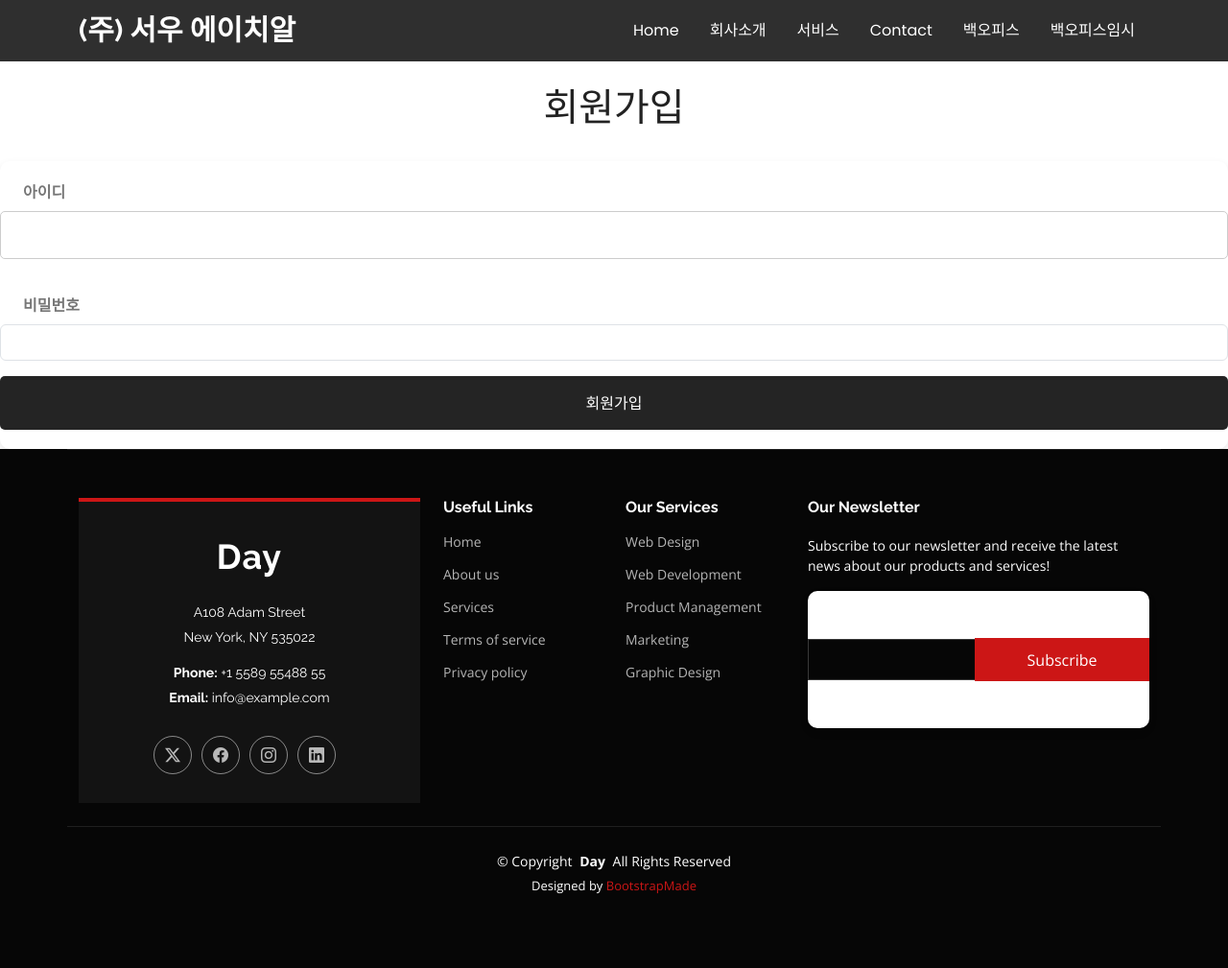
After one commit to abcd00ou/Dong.github.io, a Flask app: page /register in a window 1280 px wide. The commit adds this page. Shown: the whole page at 96% size. Run offline with Flask 3, Linux system fonts and the light colour scheme; some libraries are stand-ins or nearby versions.

Commit message:
로그인/회원가입 페이지 추가

```diff
--- a/app.py
+++ b/app.py
@@ -290,7 +290,12 @@ def create_event():
 @app.route('/backoffice', methods=['GET'])
 @nocache
 def backoffice():
-    return render_template("survey.html")
+    return render_template("backoffice-main.html")
+
+@app.route('/register', methods=['GET'])
+@nocache
+def register():
+    return render_template("register.html")
 
 if __name__ == '__main__':
     app.run(host='0.0.0.0', port=8080,debug=True)
--- a/templates/layout-backoffice.html
+++ b/templates/layout-backoffice.html
@@ -17,6 +17,7 @@
 
         <nav id="navmenu" class="navmenu">
             <ul>
+                <li><a href="{{url_for('backoffice')}}">백오피스</a></li>
                 <li><a href="{{url_for('survey')}}" id="nav_survey">작업일지</a></li>
                 <li><a href="{{url_for('calendar')}}" id="nav_calendar">일정관리</a></li>
                 <li><a href="{{url_for('productivity')}}" id="nav_productivity">생산성 조회</a></li>
@@ -31,7 +32,6 @@
 {% endblock %}
 
 {% block content %}
-backoffice main
 {% endblock %}
 
 {% block footer %}
--- a/templates/layout.html
+++ b/templates/layout.html
@@ -67,6 +67,7 @@
             <li><a href="#services">서비스</a></li>
             <li><a href="#contact">Contact</a></li>
             <li><a href="{{url_for('backoffice')}}">백오피스</a></li>
+            <li><a href="{{url_for('survey')}}">백오피스임시</a></li>
           </ul>
           <i class="mobile-nav-toggle d-xl-none bi bi-list"></i>
         </nav>
--- /dev/null
+++ b/templates/register.html
@@ -0,0 +1,29 @@
+{% extends "layout.html" %}
+
+{% block title %}회원가입{% endblock %}
+
+{% block head %}
+{% endblock %}
+
+{% block content %}
+<div>
+    <h1 class="content-title">회원가입</h1>
+</div>
+<div>
+    <form>
+        <div class="mb-3">
+            <label for="exampleInputEmail1" class="form-label">아이디</label>
+            <input type="text" class="form-control" id="">
+        </div>
+        <div class="mb-3">
+            <label for="exampleInputPassword1" class="form-label">비밀번호</label>
+            <input type="password" class="form-control" id="">
+        </div>
+        <button type="submit" class="btn btn-dark-custom">회원가입</button>
+    </form>
+</div>
+
+{% endblock %}
+
+{% block script %}
+{% endblock %}
```
Also changed, not shown: templates/backoffice-main.html (added, +33 -0 lines).
